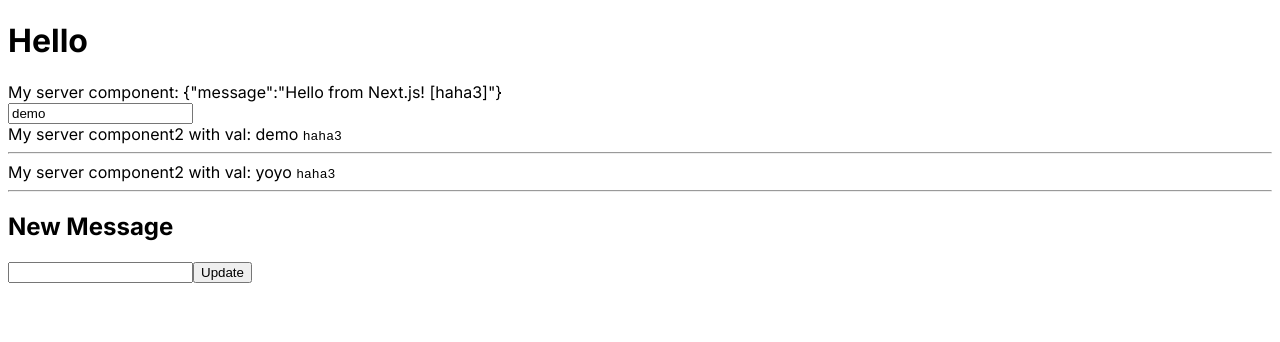
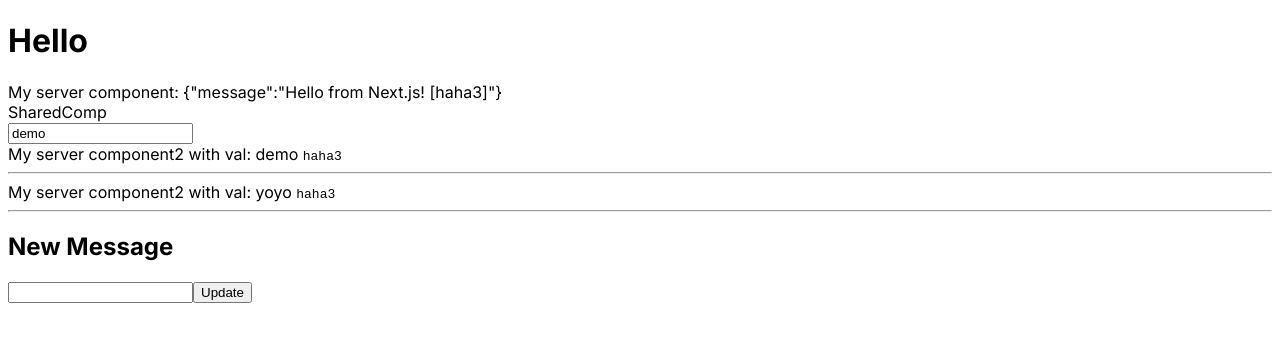
Before and after one commit to apiel/demo-rsc, a Next.js app: page / in a window 1280 px wide. Shown: the top 342 px of the page. Built offline with nearby package versions, Linux system fonts and the light colour scheme.

Commit message:
test <SharedComp />

```diff
--- a/app/ClientComp.tsx
+++ b/app/ClientComp.tsx
@@ -2,6 +2,7 @@
 
 import { Suspense, useEffect, useState } from "react";
 import { ServerComp2 } from "./ServerComp2";
+// import { SharedComp } from "./SharedComp";
 
 export const ClientComp = () => {
   const [value, setValue] = useState<string | undefined>(undefined);
@@ -13,6 +14,7 @@ export const ClientComp = () => {
 
   return (
     <div>
+      {/* <SharedComp /> */}
       <input
         type="text"
         value={value}
--- /dev/null
+++ b/app/SharedComp.tsx
@@ -0,0 +1,3 @@
+export function SharedComp() {
+    return <div>SharedComp</div>;
+}
--- a/app/page.tsx
+++ b/app/page.tsx
@@ -3,12 +3,14 @@ import { ServerComp } from './ServerComp'
 import { ClientComp } from './ClientComp'
 import { ServerComp2 } from './ServerComp2'
 import { MessageForm } from './MessageForm'
+import { SharedComp } from './SharedComp'
 
 export default function Home() {
   return (
     <div>
       <h1>Hello</h1>
       <ServerComp />
+      <SharedComp />
       <ClientComp />
       <hr />
       <ServerComp2 value="yoyo" />
```
